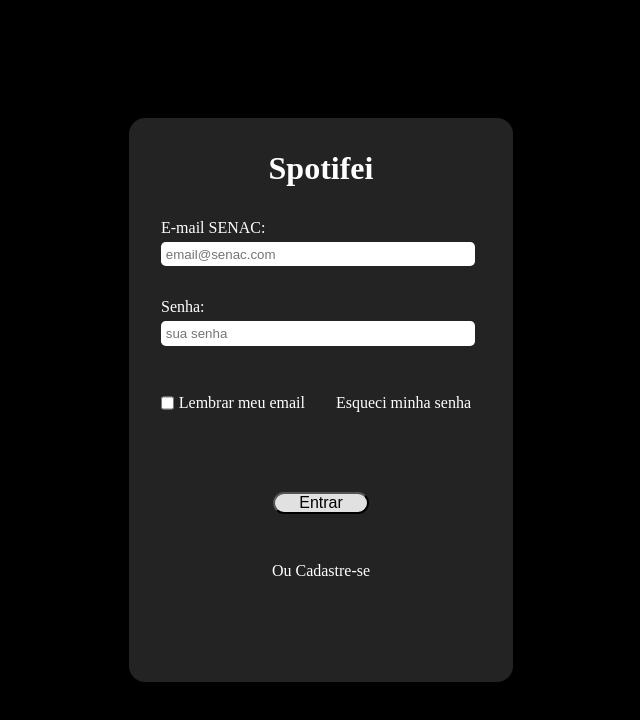
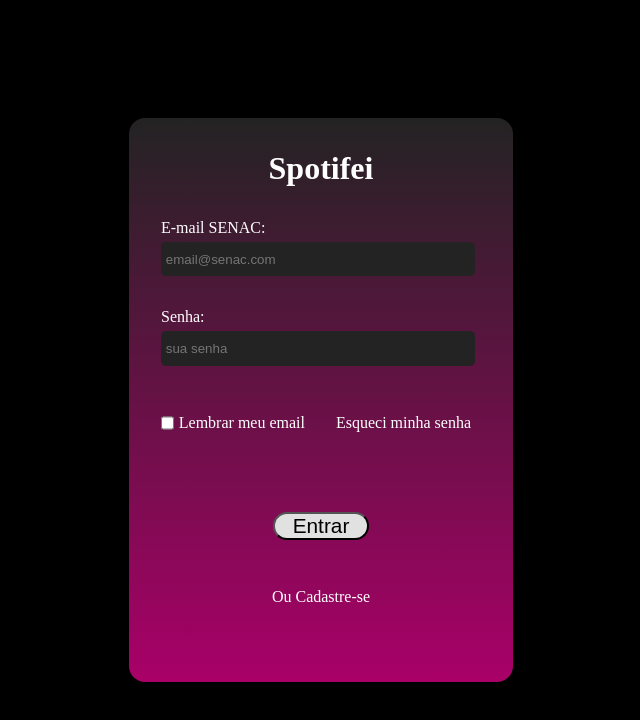
Before and after one commit to SamuelHansen1107/spotifei-frontend-senac, an Angular app: page /login in a window 1280 px wide. Shown: the top 720 px of the page, without its empty margins (319-959 px from the left). Built offline with nearby package versions, Linux system fonts and the light colour scheme.

Commit message:
Ajustes na home

```diff
--- a/src/app/components/login/login.component.css
+++ b/src/app/components/login/login.component.css
@@ -16,6 +16,7 @@
     padding: 2rem;
     border-radius: 1rem;
     min-height: 500px;
+    background: linear-gradient(to bottom,rgb(35, 35, 35),rgba(255, 0, 157, 0.664));
 }
 .div-titulo
 {
@@ -31,7 +32,10 @@
     margin-bottom: 2rem;
     color: white;
 }
-
+form input:focus
+{
+    outline: 3px solid rgba(255, 0, 157, 0.664);
+}
 .div-input label
 {
     display: block;
@@ -41,9 +45,12 @@
 .div-input input
 {
     width: 95%;
+    height: 25px;
     border: none;
     border-radius: 0.3rem;
     padding: 0.3rem;
+    background-color: rgb(35, 35, 35);
+    color: white;
 }
 
 .div-formulario-inferior
@@ -52,7 +59,6 @@
     justify-content: space-between;
     margin-right: 10px;
 }
-
 a
 {
     text-decoration: none;
@@ -83,7 +89,7 @@
     background-color: #e1e1e1;
     border-radius: 5rem;
     width: 30%;
-    font-size: 1rem;
+    font-size: 1.3rem;
     font-family: Arial, Helvetica, sans-serif;
 }
 .div-button-entrar button:hover
```
